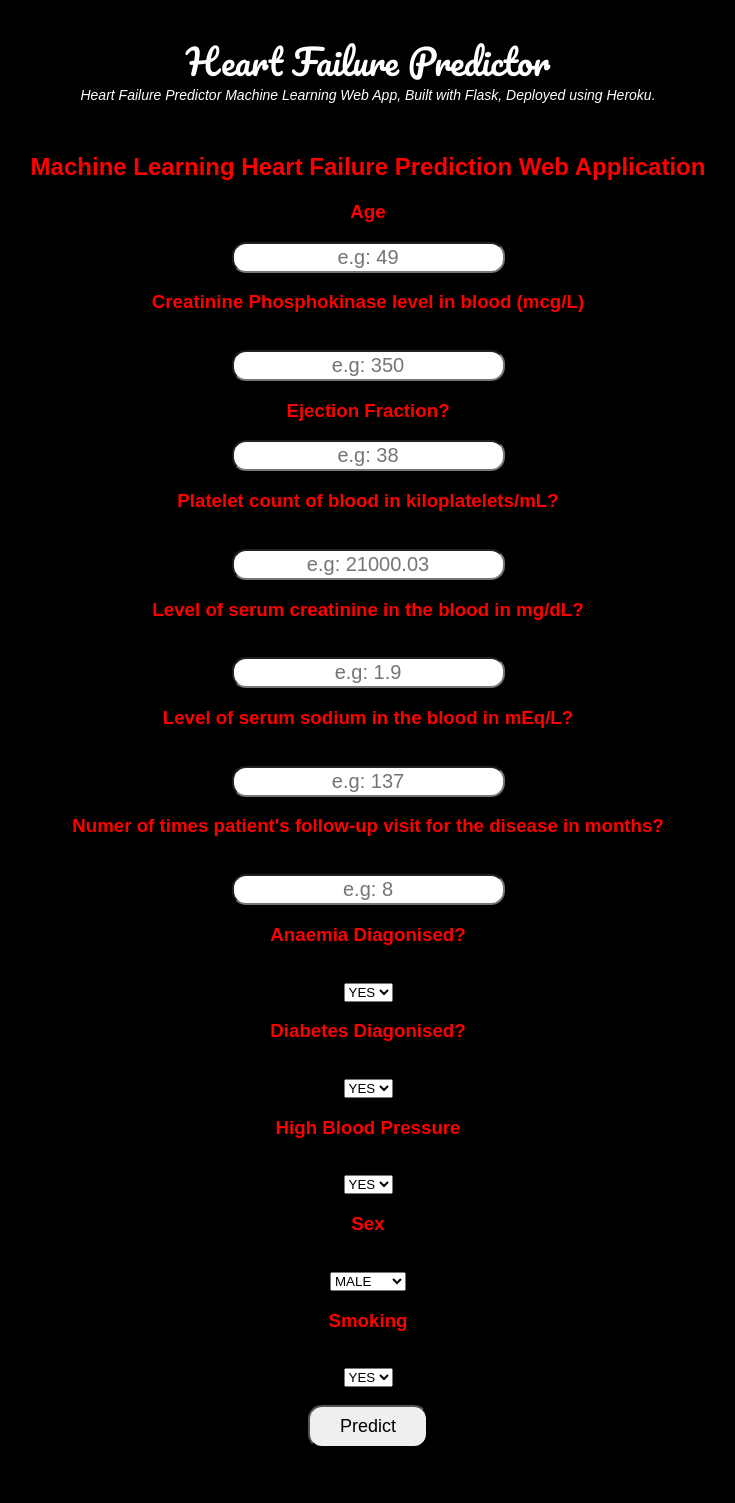
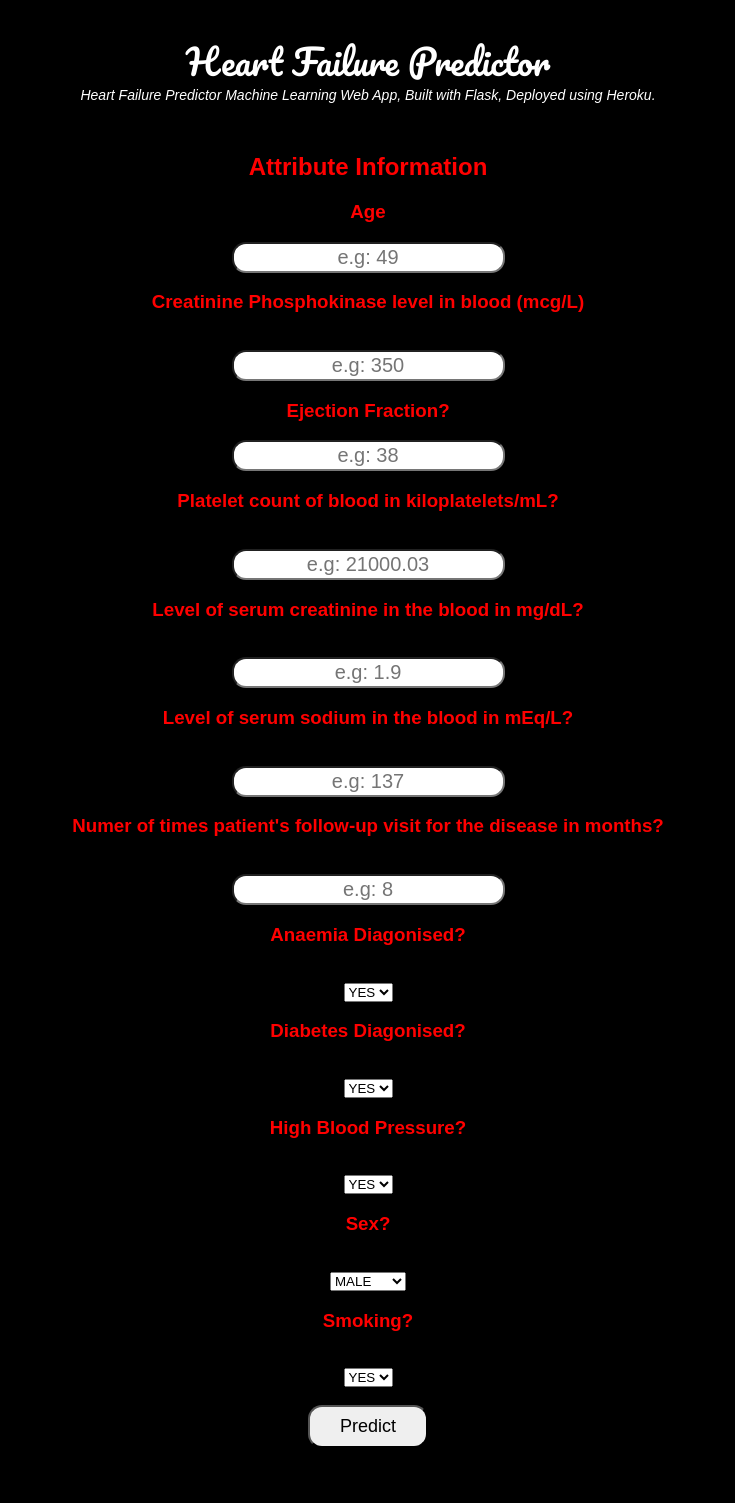
Before and after one commit to tusharsingh62/Heart-Failure-Predictor-ML-Webapp, a Flask app: page / in a window 1280 px wide. Shown: the whole page, without its empty margins (272-1007 px from the left). Run offline with Flask 2, Linux system fonts and the light colour scheme; parts of the project's set-up code (start-up, migrations or seed data) failed here and were passed over; some libraries are stand-ins or nearby versions.

Commit message:
Update index.html

```diff
--- a/templates/index.html
+++ b/templates/index.html
@@ -4,7 +4,7 @@
 <html lang="en" dir="ltr">
     <head>
         <meta charset="utf-8">
-        <title>Diabetes Predictor</title>
+        <title>Heart Predictor</title>
         <link rel="shortcut icon" href="{{ url_for('static', filename='heartfailure-favicon.ico') }}">
         <link rel="stylesheet" type="text/css" href="{{ url_for('static', filename='styles.css') }}">
         <script src="https://kit.fontawesome.com/5f3f547070.js" crossorigin="anonymous"></script>
@@ -26,7 +26,7 @@
 
     <div style="color:red">
         <form action="{{ url_for('predict')}}" method="POST">
-            <h2>Machine Learning Heart Failure Prediction Web Application</h2>
+            <h2>Attribute Information</h2>
             <h3>Age</h3>
             <input id="first" name="age" type="number " placeholder="e.g: 49">
             <h3>Creatinine Phosphokinase level in blood (mcg/L)</h3><br><input id="second" name="creatinine_phosphokinase" required="required" placeholder="e.g: 350">
@@ -44,15 +44,15 @@
                 <option value="YES">YES</option>
                 <option value="NO">NO</option>
             </select>
-            <h3>High Blood Pressure</h3><br><select name="high_blood_pressure" id="Tension" required="required">
+            <h3>High Blood Pressure?</h3><br><select name="high_blood_pressure" id="Tension" required="required">
                 <option value="YES">YES</option>
                 <option value="NO">NO</option>
             </select>
-            <h3>Sex</h3><br><select name="sex" id="person" required="required">
+            <h3>Sex?</h3><br><select name="sex" id="person" required="required">
                 <option value="MALE">MALE</option>
                 <option value="FEMALE">FEMALE</option>
             </select>
-            <h3>Smoking</h3><br><select name="smoking" id="habit" required="required">
+            <h3>Smoking?</h3><br><select name="smoking" id="habit" required="required">
                 <option value="YES">YES</option>
                 <option value="NO">NO</option>
             </select>
```
